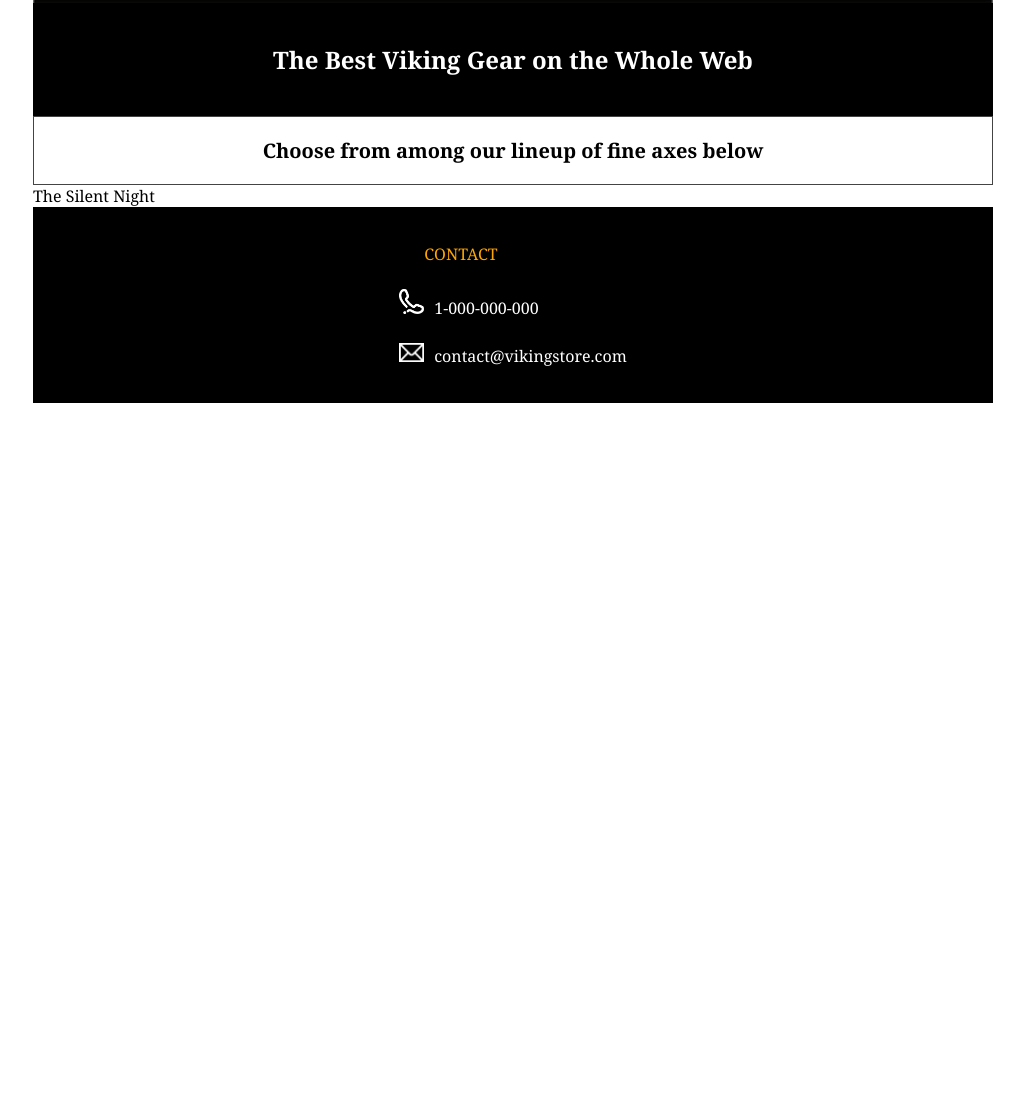
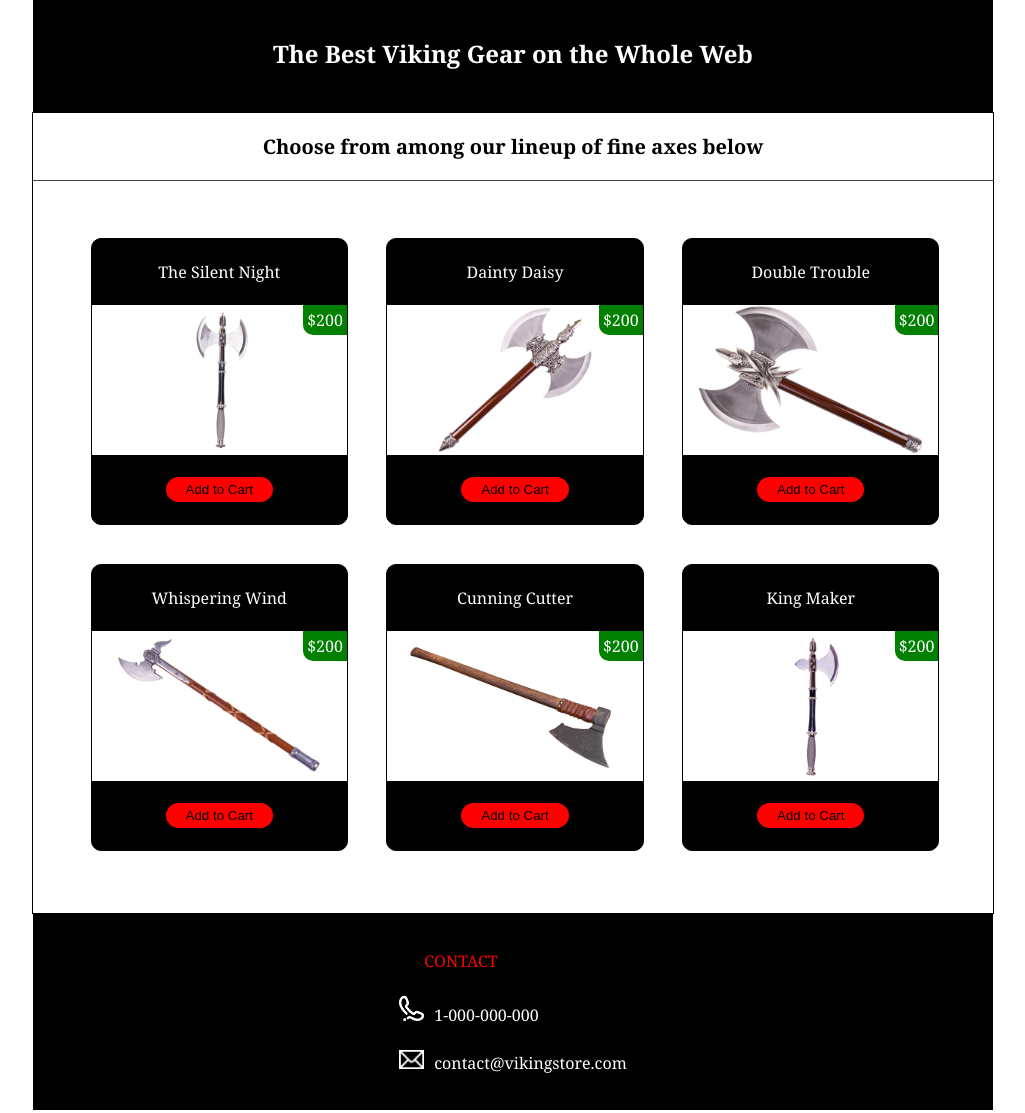
Before and after one commit to essian/Viking_prep_store, a plain HTML site: page index.html in a window 1280 px wide. Shown: the part 711-1824 px from the top of the page, without its empty margins (127-1152 px from the left). Before the commit the page ends 1122 px from the top, so only its background shows below. Drawn offline with Linux system fonts and the light colour scheme.

Commit message:
changes product images to background images and tidies

```diff
--- a/assets/stylesheets/main.css
+++ b/assets/stylesheets/main.css
@@ -1,11 +1,34 @@
+/*
+  ========================================
+  Structures
+  ========================================
+*/
+
+
 body {
     font-family: georgia;
+
 }
 
 .container {
     width: 960px;
     margin: 0 auto;
+
   }
+
+  header {
+    background-color: black;
+    color: white;
+  }
+
+.shop-window {
+
+  border: 1px solid black;
+  height: 800px;
+
+}
+
+
 
 
 /*
@@ -14,9 +37,9 @@ body {
   ========================================
 */
 
-
 .nav {
     width: 30%;
+
 }
 
 .nav li {
@@ -24,14 +47,13 @@ body {
 }
 
 .nav-logo {
-  float:left;
+    float: left;
     text-align: left;
     margin: 0 5%;
 }
 
-
 .nav-cart {
-  float:right;
+    float: right;
     text-align: right;
     margin: 0 10%;
 }
@@ -43,22 +65,57 @@ body {
   ========================================
 */
 
-
 .small-image {
     padding-top: 8px;
     padding-right: 10px;
-  width:25px;
+    width: 25px;
 
 }
 
 .main-logo {
-  width: 960px;
+
+    height: 50%;
+    opacity: 0.9;
+    width: 100%;
+    height: auto;
+
+
 }
 
-span {
-  font-family: georgia;
-  font-size: 36px;
-  font-weight: 1000;
+
+
+.silent-night {
+    background: url(axe_silent_night_small.jpg);
+}
+
+.dainty-daisy {
+    background: url(axe_dainty_daisy_small.jpg);
+}
+
+.cunning-cutter {
+    background: url(axe_cunning_cutter_small.jpg);
+}
+
+.double-trouble {
+    background: url(axe_double_trouble_small.jpg);
+}
+
+.kingmaker {
+    background: url(axe_kingmaker_small.jpg);
+}
+
+.whispering-wind {
+    background: url(axe_whispering_wind_small.jpg);
+}
+
+.product-image {
+    background-size: contain;
+    background-repeat: no-repeat;
+    margin: 0 auto;
+    height: 150px;
+    background-color: white;
+    background-position: center center;
+    position: relative;
 }
 
 
@@ -69,11 +126,12 @@ span {
 */
 
 .Sub-heading {
-  background-color: black;
-  color: white;
-  padding: 20px;
+
+    padding: 22px;
     text-align: center;
+
 }
+
 
 /*
   ========================================
@@ -90,8 +148,6 @@ h3 {
 }
 
 
-
-
 /*
   ========================================
   Prompt
@@ -100,7 +156,68 @@ h3 {
 
 .prompt {
     text-align: center;
-  border: 1px solid #444;
+    border-bottom: 1px solid #444;
+}
+
+
+/*
+  ========================================
+  Product
+  ========================================
+*/
+
+.display-grid {
+    margin: 4%;
+
+
+}
+
+.product {
+    margin: 2%;
+    width: 26.6%;
+    float: left;
+    position: relative;
+    background-color: black;
+    color: white;
+    text-align: center;
+    border: solid black 1px;
+    border-radius: 10px;
+}
+
+.price-tag {
+    background-color: green;
+    color: white;
+    display: inline;
+    position: absolute;
+    top: 0;
+    right: 0;
+    padding: 4px 4px;
+    border-bottom-left-radius: 10px;
+}
+
+
+/*
+  ========================================
+  Buttons
+  ========================================
+*/
+
+.btn {
+  margin: 22px 10px;
+  padding: 5px 20px;
+  border-radius: 15px;
+  border: none;
+
+}
+
+.add-btn {
+    background-color: red;
+
+}
+
+.add-btn:hover {
+  background-color: #AF0303;
+  color:white;
 }
 
 
@@ -111,21 +228,20 @@ h3 {
 */
 
 .footer {
+    clear: both;
     background-color: black;
     color: white;
     padding: 20px 0;
     text-align: center;
-
 }
 
 .contact-details {
     display: inline-block;
     margin: 0 auto;
     text-align: left;
-
 }
 
 .contact-title {
-  color: orange;
+    color: red;
     padding-left: 25px;
 }
--- a/index.html
+++ b/index.html
@@ -1,59 +1,103 @@
 <!Doctype>
 <html>
+
 <head>
     <title>Viking Store</title>
     <link rel="stylesheet" href="assets/stylesheets/main.css">
 </head>
 
-
 <body>
-  <header class="container">
-
+    <!-- Header -->
+    <header class="container header">
         <section class="nav nav-logo">
-      <ul>
-
-      <li><span>Viking Store</span></li>
-
-    </ul>
+            <h1>Viking Store</h1>
         </section>
-
-
-
         <nav class="nav nav-cart">
             <ul>
                 <li><img class="small-image" src="assets/images/icon_empty_cart.png" alt="cart icon"></li>
                 <li>Your Cart<li>
             </ul>
         </nav>
-
-
-
-
-    <section >
+        <section class="banner">
             <img class="main-logo" src="assets/images/viking_ship_background_medium.jpg" alt="viking store logo is a stylised picture of a viking ship">
-
         </section>
         <section class="sub-heading">
             <h2>The Best Viking Gear on the Whole Web</h2>
         </section>
-
     </header>
-
-
-  <section class="container">
+    <!-- Shop Window -->
+    <section class="container shop-window">
+      <!-- Prompt -->
         <div class="prompt">
             <h3>Choose from among our lineup of fine axes below</h3>
         </div>
+        <!-- Axe selection -->
+        <section class="container display-grid">
 
 
-    <section>
+            <article class="product">
+
+                <div class="sub-heading">
                   The Silent Night
+                </div>
+                <div class="product-image silent-night"><div class="price-tag">$200</div></div>
+                <div><button class="btn add-btn">Add to Cart</button>
+                </div>
 
-    </section>
+            </article>
+
+
+            <article class="product">
+
+                <div class="sub-heading">
+                  Dainty Daisy
+                </div>
+                <div class="product-image dainty-daisy"><div class="price-tag">$200</div></div>
+                <div><button class="btn add-btn">Add to Cart</button>
+                </div>
+            </article>
+
+            <article class="product">
+                <div class="sub-heading">
+                  Double Trouble
+                </div>
+                <div class="product-image double-trouble"><div class="price-tag">$200</div></div>
+                <div><button class="btn add-btn">Add to Cart</button>
+                </div>
+            </article>
+
+            <article class="product">
+                <div class="sub-heading">
+                  Whispering Wind
+                </div>
+                <div class="product-image whispering-wind"><div class="price-tag">$200</div></div>
+                <div><button class="btn add-btn">Add to Cart</button>
+                </div>
+            </article>
+            <article class="product">
+                <div class="sub-heading">
+                  Cunning Cutter
+                </div>
+                <div class="product-image cunning-cutter"><div class="price-tag">$200</div></div>
+                <div><button class="btn add-btn">Add to Cart</button>
+                </div>
+            </article>
+            <article class="product">
+                <div class="sub-heading">
+                  King Maker
+                </div>
+                <div class="product-image kingmaker"><div class="price-tag">$200</div></div>
+                <div><button class="btn add-btn">Add to Cart</button>
+                </div>
+            </article>
 
 
         </section>
-
+    </section>
+    <!-- Pagination -->
+    <section class="container">
+    </section>
+    <!-- Footer -->
     <footer class="container footer">
         <section class="contact-details">
             <p class="contact-title">CONTACT</p>
@@ -61,8 +105,6 @@
             <p><img class="small-image" src="assets/images/email_white.png">contact@vikingstore.com</p>
         </section>
     </footer>
+</body>
 
-
-
-</body>
 </html>
```
Also changed, not shown: assets/stylesheets/axe_cunning_cutter_small.jpg (renamed from assets/images/axe_cunning_cutter_small.jpg), assets/stylesheets/axe_dainty_daisy_small.jpg (renamed from assets/images/axe_dainty_daisy_small.jpg), assets/stylesheets/axe_double_trouble_small.jpg (renamed from assets/images/axe_double_trouble_small.jpg), assets/stylesheets/axe_kingmaker_small.jpg (renamed from assets/images/axe_kingmaker_small.jpg), assets/stylesheets/axe_silent_night_small.jpg (renamed from assets/images/axe_silent_night_small.jpg), assets/stylesheets/axe_whispering_wind_small.jpg (renamed from assets/images/axe_whispering_wind_small.jpg), 1 other file. Lines whose indentation alone changed are shown as unchanged.
